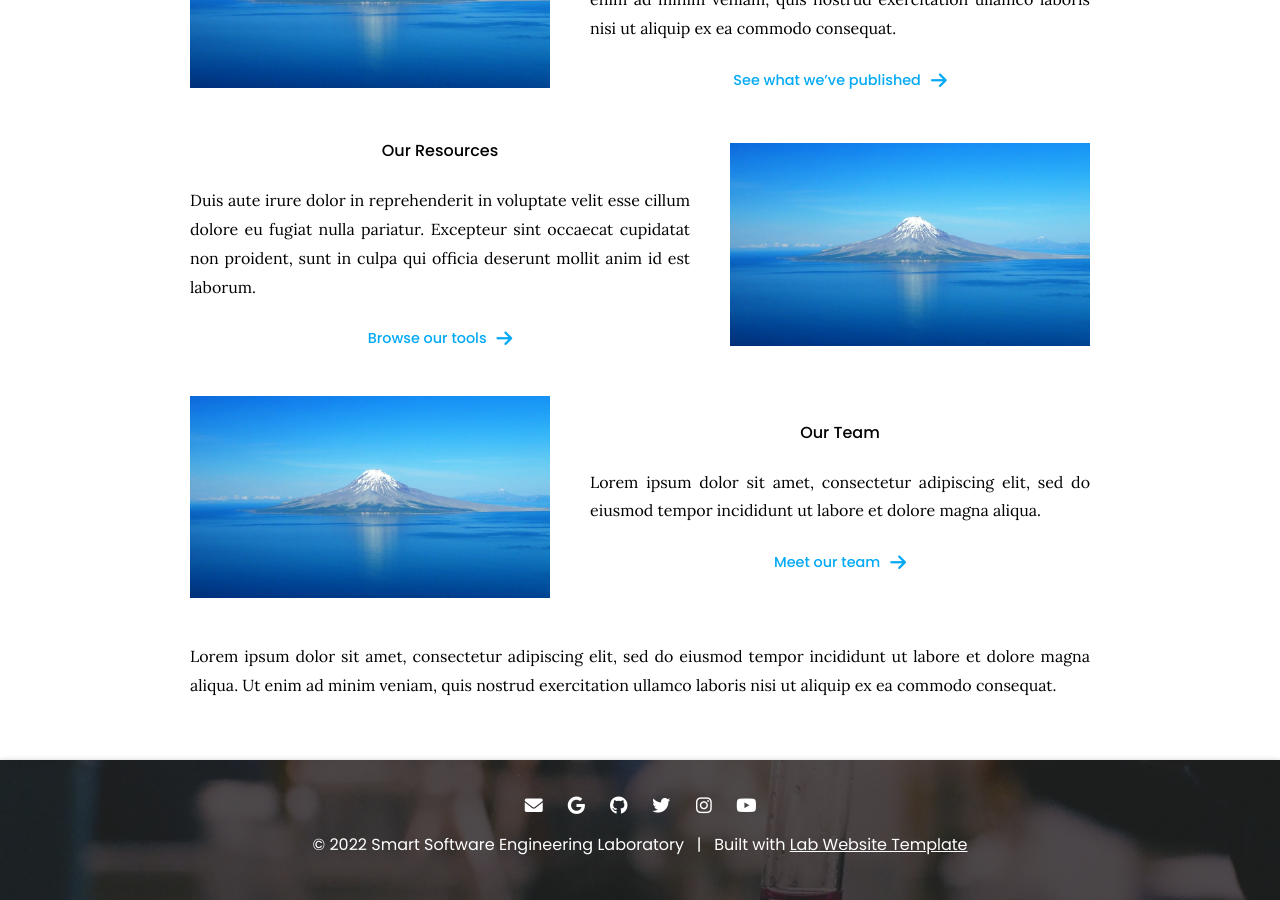
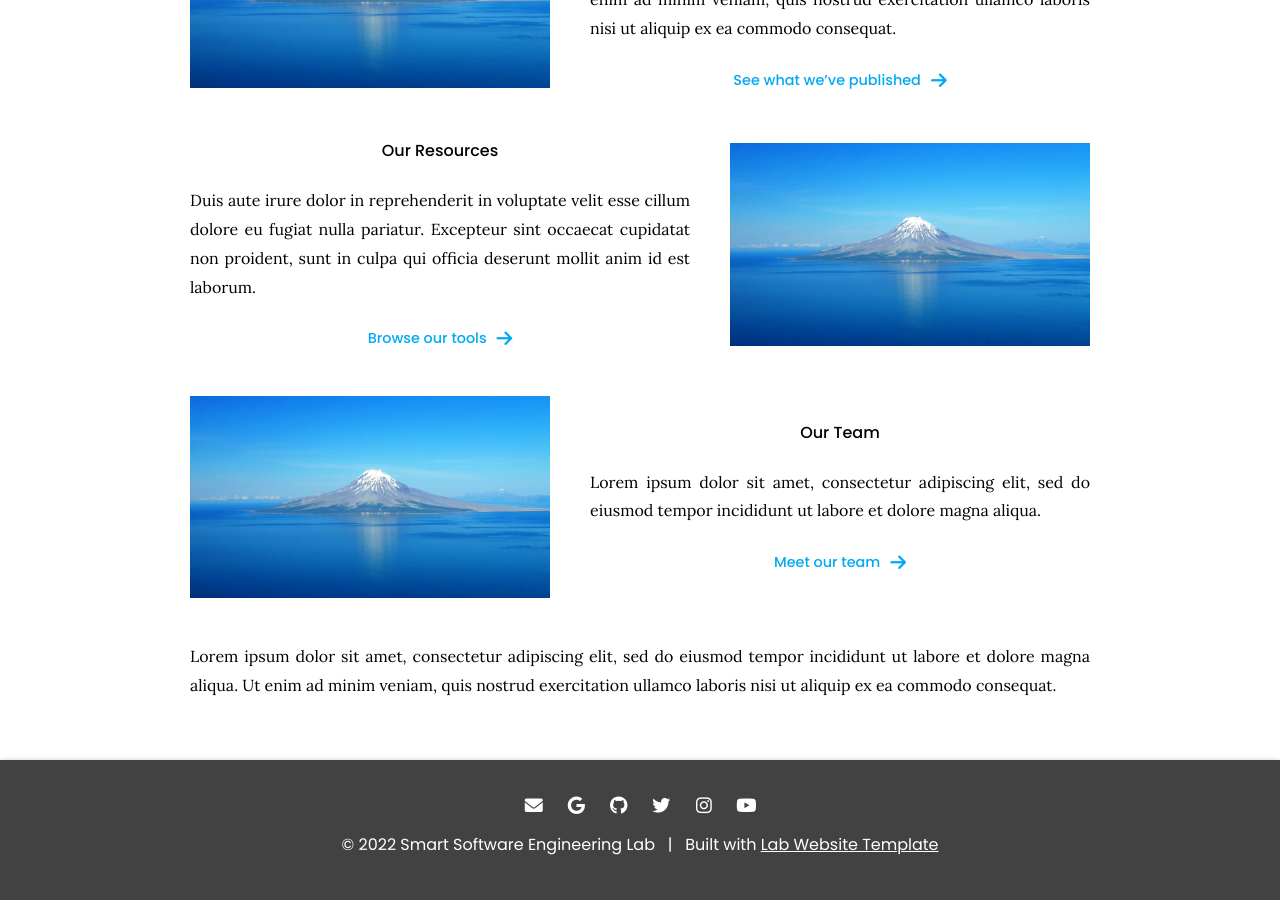
Before and after one commit to conver334/lab301, a Jekyll site: the page built from index.md, in a window 1280 px wide and 900 px high, scrolled down 973 px. Built offline with Jekyll 4.4.1, drawn with Linux system fonts in a browser that asks for light colours; some of the changed text lies outside the part shown.

Commit message:
change home

```diff
--- a/_config.yaml
+++ b/_config.yaml
@@ -1,11 +1,14 @@
 ### basic settings
 
 # site properties and page defaults
-title: Smart Software Engineering Laboratory
-description: East China Normal University Smart Software Engineering Laboratory
+title: Smart Software Engineering Lab
+subtitle: at East China Normal University
+description: Smart Software Engineering Laboratory of East China Normal University
 logo: images/301logo.jpg
-header: images/background.jpg
-footer: images/background.jpg
+logo-text: false
+header: images/basic/headerback.jpg
+header-dark: false
+footer: none
 baseurl: /lab301
 
 # site social media and other links
```
Also changed, not shown: images/basic/headerback.jpg (added).
